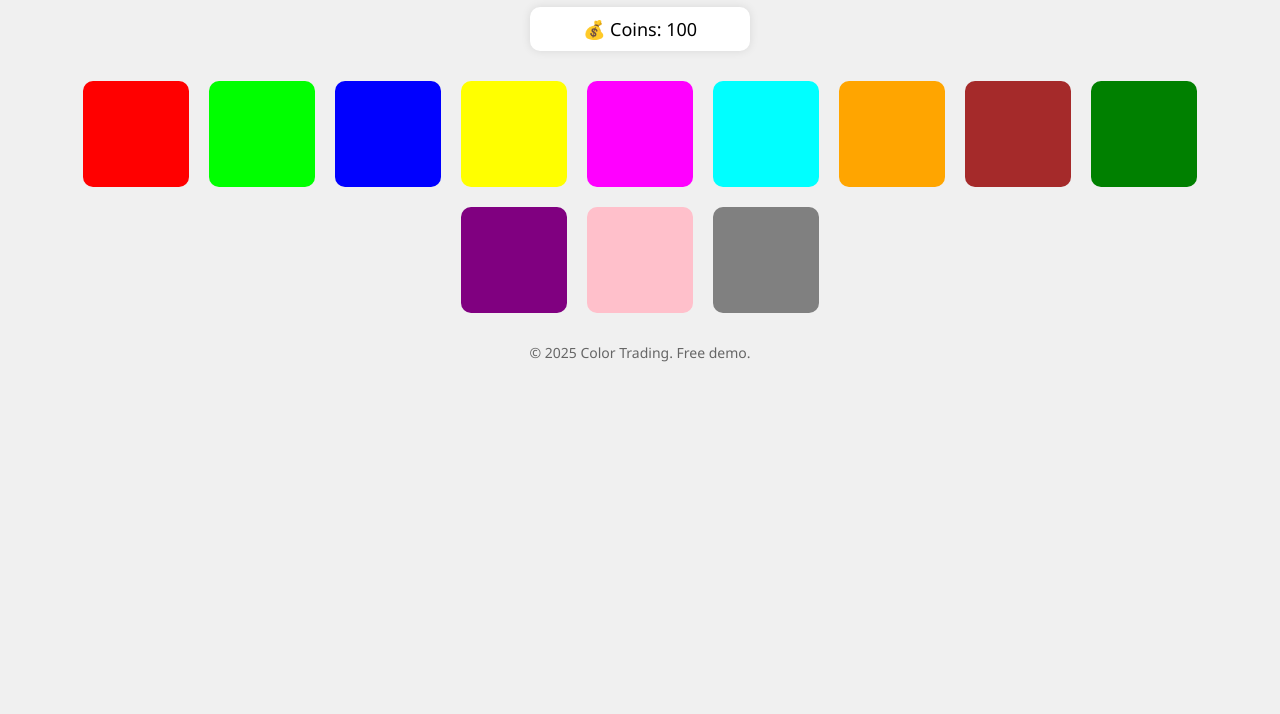
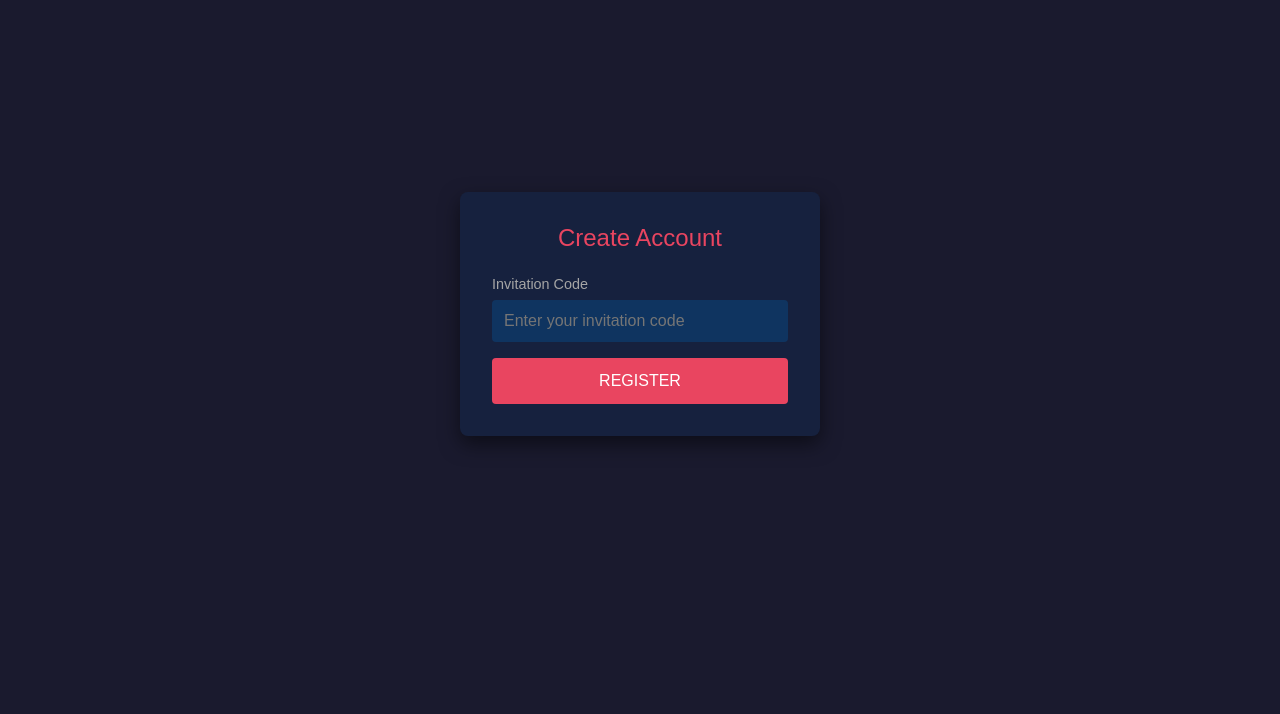
Before and after one commit to Tarun-kashyap-3842/Lottery-88, a plain HTML site: page index.html in a window 1280 px wide. Shown: the part 86-800 px from the top of the page. Drawn offline with Linux system fonts and the light colour scheme.

Commit message:
Update index.html

```diff
--- a/index.html
+++ b/index.html
@@ -2,115 +2,106 @@
 <html lang="en">
 <head>
   <meta charset="UTF-8">
-  <title>🎨 Color Trading Game</title>
+  <title>Register • Color Trading</title>
+  <meta name="viewport" content="width=device-width,initial‑scale=1">
   <style>
+    * { margin:0; padding:0; box-sizing:border-box; }
     body {
-      margin: 0;
-      font-family: 'Segoe UI', sans-serif;
-      background-color: #f0f0f0;
-      text-align: center;
+      font-family: Arial, sans-serif;
+      background: #1a1a2e;
+      color: #eee;
+      display: flex;
+      flex-direction: column;
+      align-items: center;
+      justify-content: center;
+      min-height:100vh;
     }
-
-    header {
-      background-color: #222;
-      color: white;
-      padding: 20px;
+    .container {
+      background: #16213e;
+      padding: 2rem;
+      border-radius: 8px;
+      box-shadow: 0 8px 20px rgba(0,0,0,0.5);
+      width: 90%;
+      max-width: 360px;
     }
-
-    h1 {
-      margin: 0;
+    h2 {
+      text-align:center;
+      margin-bottom:1.5rem;
+      font-weight:normal;
+      color:#e94560;
     }
-
-    .wallet {
-      background-color: #fff;
-      padding: 10px;
-      margin: 10px auto;
-      width: 200px;
-      border-radius: 10px;
-      box-shadow: 0 0 10px rgba(0,0,0,0.1);
-      font-size: 18px;
+    .input-group {
+      margin-bottom:1rem;
     }
-
-    .grid {
-      display: flex;
-      flex-wrap: wrap;
-      justify-content: center;
-      margin: 20px;
+    label {
+      display:block;
+      margin-bottom:.5rem;
+      font-size:.9rem;
+      color:#a5a5a5;
     }
-
-    .color-box {
-      width: 100px;
-      height: 100px;
-      margin: 10px;
-      border-radius: 10px;
-      border: 3px solid transparent;
-      transition: 0.3s;
-      cursor: pointer;
+    input[type="text"] {
+      width:100%;
+      padding:.75rem;
+      border:none;
+      border-radius:4px;
+      font-size:1rem;
+      background:#0f3460;
+      color:#eee;
     }
-
-    .color-box:hover {
-      border-color: #444;
-      transform: scale(1.05);
+    input:focus {
+      outline:none;
+      background:#25316d;
     }
-
-    footer {
-      margin-top: 20px;
-      font-size: 14px;
-      color: #666;
+    button {
+      width:100%;
+      padding:.85rem;
+      border:none;
+      border-radius:4px;
+      background:#e94560;
+      color:#fff;
+      font-size:1rem;
+      cursor:pointer;
+      transition:background .3s;
+    }
+    button:hover {
+      background:#d03e55;
+    }
+    .error {
+      color:#ff6b6b;
+      font-size:.85rem;
+      margin-top:.5rem;
+      display:none;
     }
   </style>
 </head>
 <body>
 
-  <header>
-    <h1>🎨 Color Trading</h1>
-  </header>
+  <div class="container">
+    <h2>Create Account</h2>
 
-  <div class="wallet">
-    💰 Coins: <span id="coins">100</span>
+    <div class="input-group">
+      <label for="invitation">Invitation Code</label>
+      <input type="text" id="invitation" placeholder="Enter your invitation code">
+      <div class="error" id="err-code">Please enter a valid code</div>
+    </div>
+
+    <button id="btnRegister">REGISTER</button>
   </div>
 
-  <div class="grid" id="colorGrid"></div>
+  <script>
+    document.getElementById('btnRegister').onclick = () => {
+      const code = document.getElementById('invitation').value.trim();
+      const err = document.getElementById('err-code');
 
-  <footer>
-    &copy; 2025 Color Trading. Free demo.
-  </footer>
-
-  <script>
-    const colors = [
-      "#FF0000", "#00FF00", "#0000FF", "#FFFF00",
-      "#FF00FF", "#00FFFF", "#FFA500", "#A52A2A",
-      "#008000", "#800080", "#FFC0CB", "#808080"
-    ];
-
-    const colorGrid = document.getElementById("colorGrid");
-    const coinsDisplay = document.getElementById("coins");
-
-    let coins = 100;
-
-    function renderColors() {
-      colorGrid.innerHTML = "";
-      colors.forEach(color => {
-        const div = document.createElement("div");
-        div.className = "color-box";
-        div.style.backgroundColor = color;
-
-        div.onclick = () => {
-          const price = 20;
-          if (coins >= price) {
-            coins -= price;
-            alert(`✅ You bought ${color} for ${price} coins!`);
-            coinsDisplay.textContent = coins;
-          } else {
-            alert("❌ Not enough coins!");
-          }
-        };
-
-        colorGrid.appendChild(div);
-      });
-    }
-
-    renderColors();
+      if (!code || !/^\d{12,}$/.test(code)) {
+        err.style.display = 'block';
+      } else {
+        err.style.display = 'none';
+        // simulate redirect
+        const url = `https://www.yoursite.org/register?invitationCode=${code}`;
+        window.location.href = url;
+      }
+    };
   </script>
 
 </body>
```
